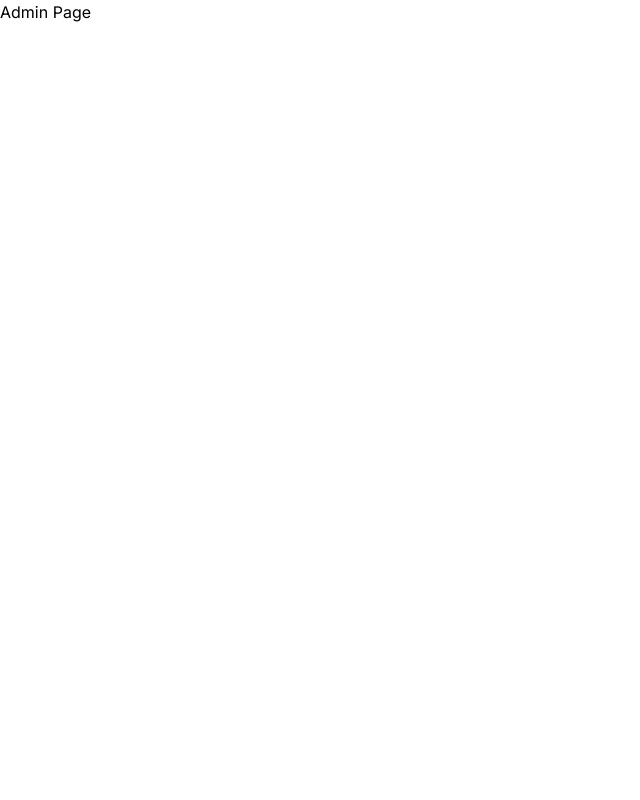
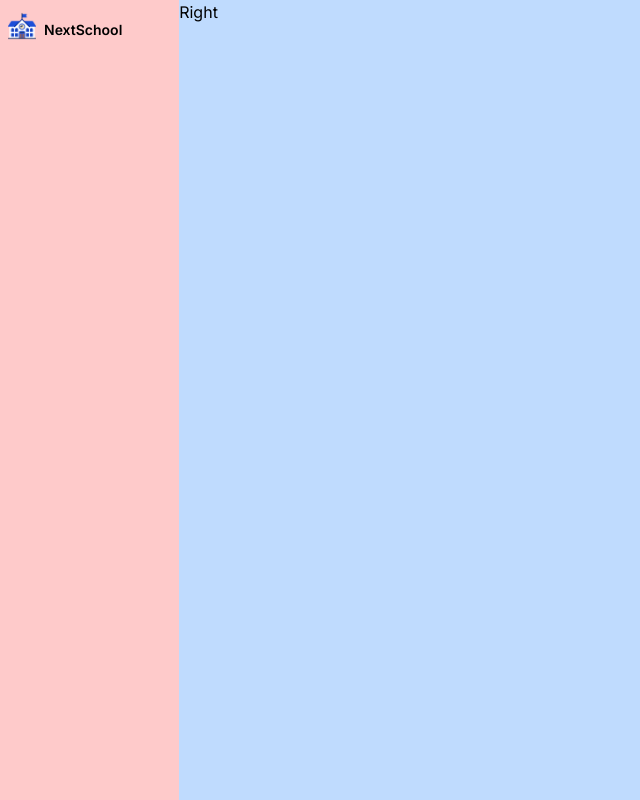
Before and after one commit to rfahlevi/next-school, a Next.js app: page /admin in a window 1280 px wide. Shown: the whole page, without its empty margins (0-640 px from the left). Built offline with nearby package versions, Linux system fonts and the light colour scheme.

Commit message:
feat: Tailwind Responsive Layout

```diff
--- a/src/app/(dashboard)/layout.tsx
+++ b/src/app/(dashboard)/layout.tsx
@@ -1,9 +1,22 @@
+import Image from "next/image";
+import Link from "next/link";
+
 export default function DashboardLayout({
   children,
 }: Readonly<{
   children: React.ReactNode;
 }>) {
   return (
-      <div>{children}</div>
+    <div className="h-screen flex">
+      {/* LEFT */}
+      <div className="w-[14%] md:w-[8%] lg:w-[16%] xl:w-[14%] bg-red-200 px-2 py-3">
+        <Link href="/" className="flex items-end justify-center lg:justify-start gap-2">
+          <Image src="/logo.png" alt="logo" width={28} height={28} />
+          <span className="hidden lg:block font-semibold text-sm">NextSchool</span>
+        </Link>
+      </div>
+      {/* RIGHT */}
+      <div className="w-[86%] md:w-[92%] lg:w-[84%] xl:w-[86%] bg-blue-200">Right</div>
+    </div>
   );
 }
--- a/src/components/Menu.tsx
+++ b/src/components/Menu.tsx
@@ -112,3 +112,11 @@ const menuItems = [
     ],
   },
 ];
+
+const Menu = () => {
+  return (
+    <div>Menu</div>
+  )
+}
+
+export default Menu
--- /dev/null
+++ b/src/components/Navbar.tsx
@@ -0,0 +1,7 @@
+const Navbar = () => {
+    return (
+        <div className="">Navbar</div>
+    )
+}
+
+export default Navbar
```
Also changed, not shown: public/logo.png.
